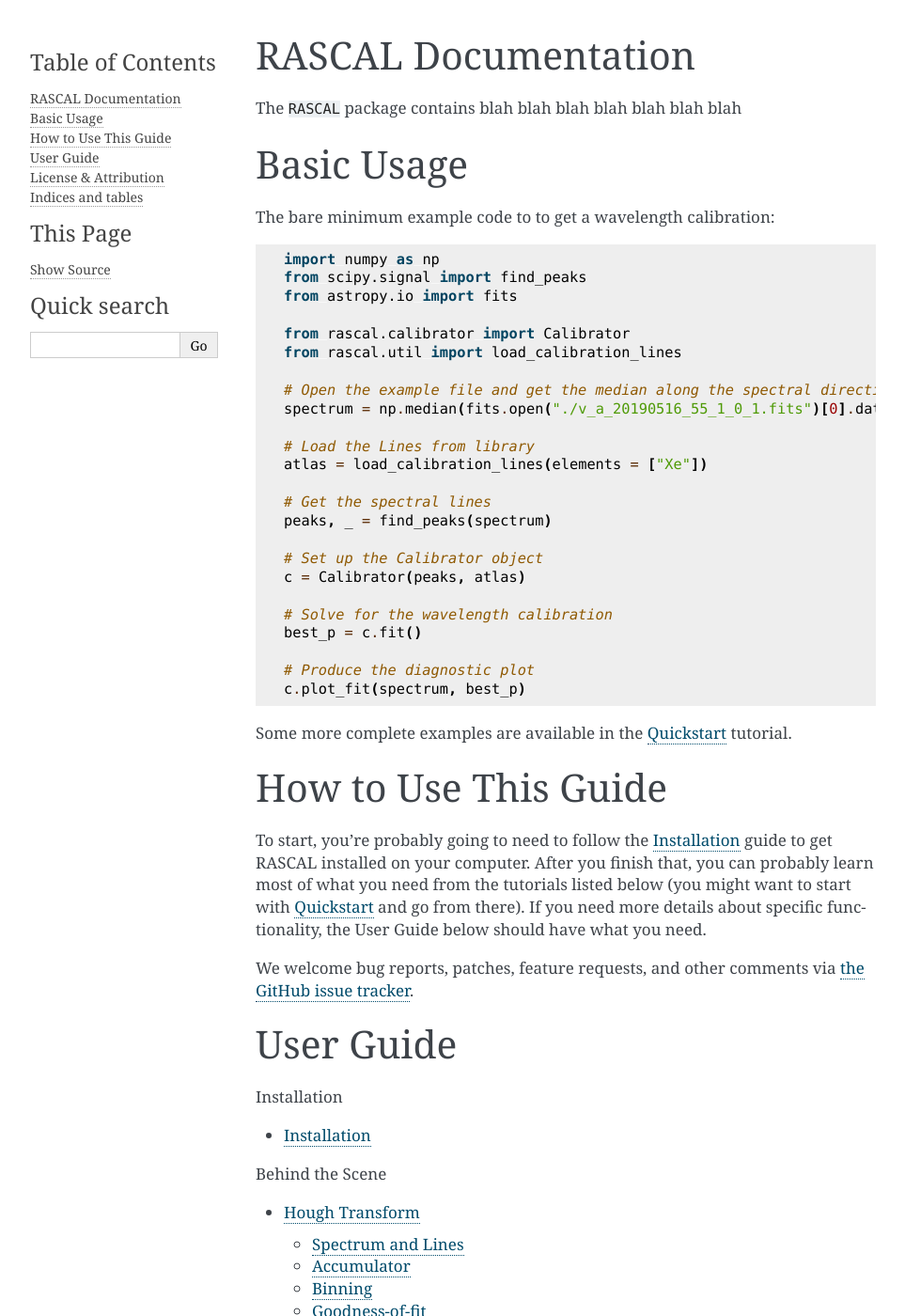
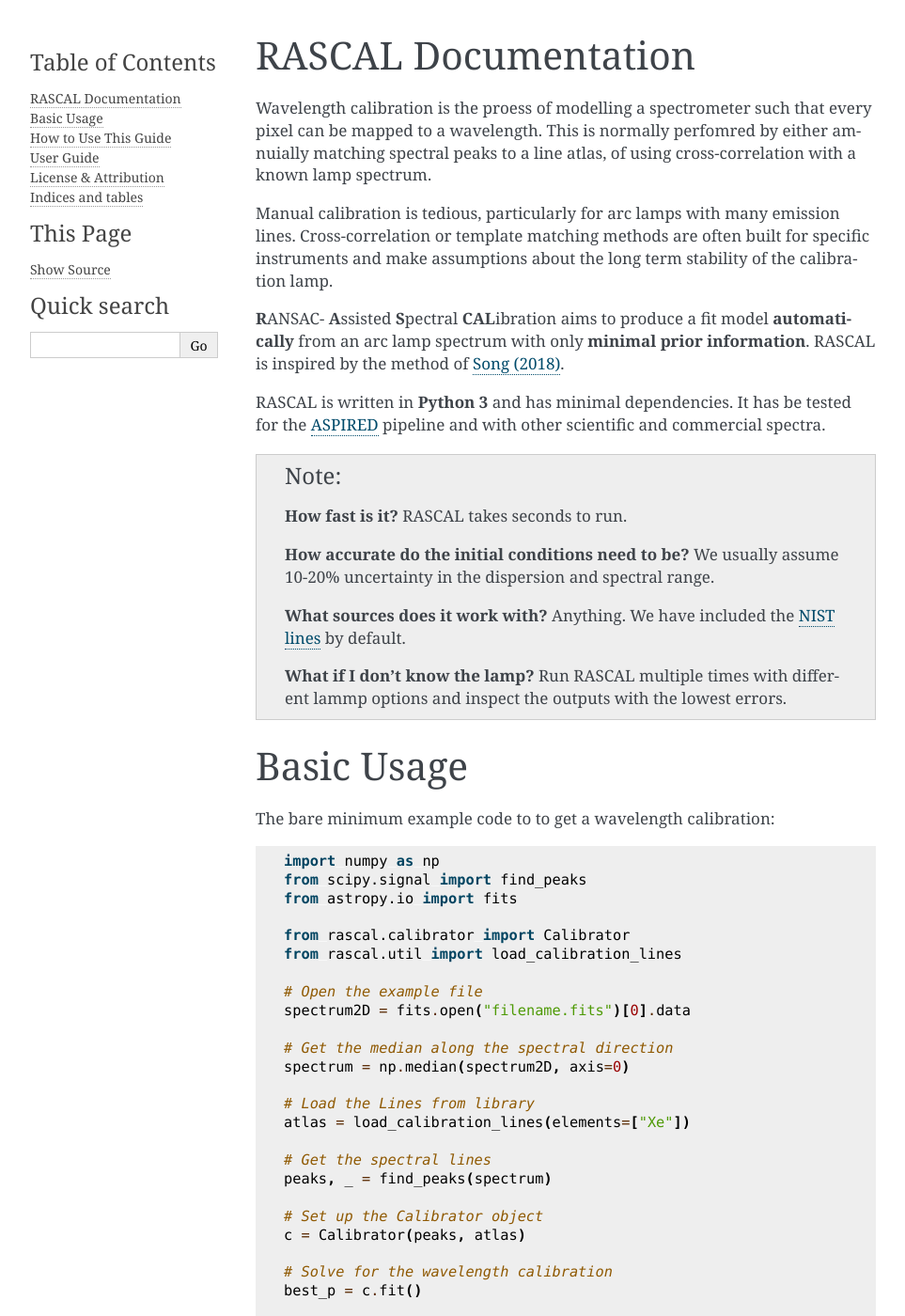
Before and after one commit to jveitchmichaelis/rascal, a Sphinx documentation site: the page built from docs/source/index.rst, in a window 1280 px wide and 1400 px high. Shown: the whole window at 94% size, without its empty margins (148-1111 px from the left). Built offline with Sphinx 7.4.7, drawn with Linux system fonts in a browser that asks for light colours; pages that are not in the unit, such as notebooks, are missing from menus; some of the changed text lies outside the part shown.

Commit message:
added more docs and changed np.polyfit to np.polynomial.polynomial.polyfit and the robust_polyfit in models to adapt the change in the ordering of the polyfit coefficients.

```diff
--- a/docs/source/index.rst
+++ b/docs/source/index.rst
@@ -1,12 +1,22 @@
-.. RASCAL documentation master file, created by
-   sphinx-quickstart on Sun Jan  5 15:40:59 2020.
-   You can adapt this file completely to your liking, but it should at least
-   contain the root `toctree` directive.
-
 RASCAL Documentation
 ====================
 
-The ``RASCAL`` package contains blah blah blah blah blah blah blah
+Wavelength calibration is the proess of modelling a spectrometer such that every pixel can be mapped to a wavelength. This is normally perfomred by either amnuially matching spectral peaks to a line atlas, of using cross-correlation with a known lamp spectrum.
+
+Manual calibration is tedious, particularly for arc lamps with many emission lines. Cross-correlation or template matching methods are often built for specific instruments and make assumptions about the long term stability of the calibration lamp.
+
+**R**\ ANSAC- **A**\ ssisted **S**\ pectral **CAL**\ ibration aims to produce a fit model **automatically** from an arc lamp spectrum with only **minimal prior information**. RASCAL is inspired by the method of `Song (2018) <https://www.osapublishing.org/ao/abstract.cfm?uri=ao-57-24-6876>`_.
+
+RASCAL is written in **Python 3** and has minimal dependencies. It has be tested for the `ASPIRED <https://aspired.readthedocs.io/en/latest/>`_ pipeline and with other scientific and commercial spectra.
+
+.. note::
+    **How fast is it?** RASCAL takes seconds to run.
+
+    **How accurate do the initial conditions need to be?** We usually assume 10-20% uncertainty in the dispersion and spectral range.
+
+    **What sources does it work with?** Anything. We have included the `NIST lines <https://physics.nist.gov/PhysRefData/ASD/lines_form.html>`_ by default.
+
+    **What if I don't know the lamp?** Run RASCAL multiple times with different lammp options and inspect the outputs with the lowest errors.
 
 Basic Usage
 ===========
@@ -22,11 +32,14 @@ The bare minimum example code to to get a wavelength calibration:
     from rascal.calibrator import Calibrator
     from rascal.util import load_calibration_lines
 
-    # Open the example file and get the median along the spectral direction
-    spectrum = np.median(fits.open("./v_a_20190516_55_1_0_1.fits")[0].data)
+    # Open the example file
+    spectrum2D = fits.open("filename.fits")[0].data
+
+    # Get the median along the spectral direction
+    spectrum = np.median(spectrum2D, axis=0)
 
     # Load the Lines from library
-    atlas = load_calibration_lines(elements = ["Xe"])
+    atlas = load_calibration_lines(elements=["Xe"])
 
     # Get the spectral lines
     peaks, _ = find_peaks(spectrum)
@@ -43,7 +56,6 @@ The bare minimum example code to to get a wavelength calibration:
 
 Some more complete examples are available in the :ref:`quickstart` tutorial.
 
-
 How to Use This Guide
 =====================
 
@@ -58,7 +70,6 @@ should have what you need.
 We welcome bug reports, patches, feature requests, and other comments via `the GitHub
 issue tracker <https://github.com/jveitchmichaelis/rascal/issues>`_.
 
-
 User Guide
 ==========
 
@@ -100,17 +112,15 @@ User Guide
 
    autoapi/index
 
-
 License & Attribution
 =====================
 
 Copyright 2019-2020
 
-If you make use of emcee in your work, please cite our paper
+If you make use of RASCAL in your work, please cite our paper
 (`arXiv <https://arxiv.org/abs/1912.05883>`_,
 `ADS <https://ui.adsabs.harvard.edu/abs/2019arXiv191205883V/abstract>`_,
 `BibTeX <https://ui.adsabs.harvard.edu/abs/2019arXiv191205883V/exportcitation>`_).
-
 
 Indices and tables
 ==================
--- a/docs/source/keck-deimos.rst
+++ b/docs/source/keck-deimos.rst
@@ -1,4 +1,4 @@
-Example - DEIMOS (Keck Telescope)
-=================================
+Example - DEIMOS
+================
 
-Something here.
+Keck Telescope
--- a/docs/source/lt-frodo.rst
+++ b/docs/source/lt-frodo.rst
@@ -1,4 +1,4 @@
-Example - FRODOSpec (Liverpool Telescope)
-=========================================
+Example - FRODOSpec
+===================
 
-Something here.
+Liverpool Telescope
--- a/docs/source/lt-sprat.rst
+++ b/docs/source/lt-sprat.rst
@@ -1,4 +1,4 @@
-Example - SPRAT (Liverpool Telescope)
-=====================================
+Example - SPRAT
+===============
 
-Something here.
+Liverpool Telescope
--- a/docs/source/ntt-efosc.rst
+++ b/docs/source/ntt-efosc.rst
@@ -1,4 +1,4 @@
-Example - EFOSC (New Technology Telescope)
-==========================================
+Example - EFOSC
+===============
 
-Something here.
+New Technology Telescope
--- a/docs/source/ransac.rst
+++ b/docs/source/ransac.rst
@@ -1,4 +1,4 @@
-Random sample consensus (RANSAC)
-================================
+RANSAC
+======
 
 Something here.
```
Also changed, not shown: other parts of docs/source/index.rst (+1 -0 lines), docs/source/summary.rst (added, +32 -0 lines), docs/source/summary_figure/summary_01.png (added), 3 other files.
